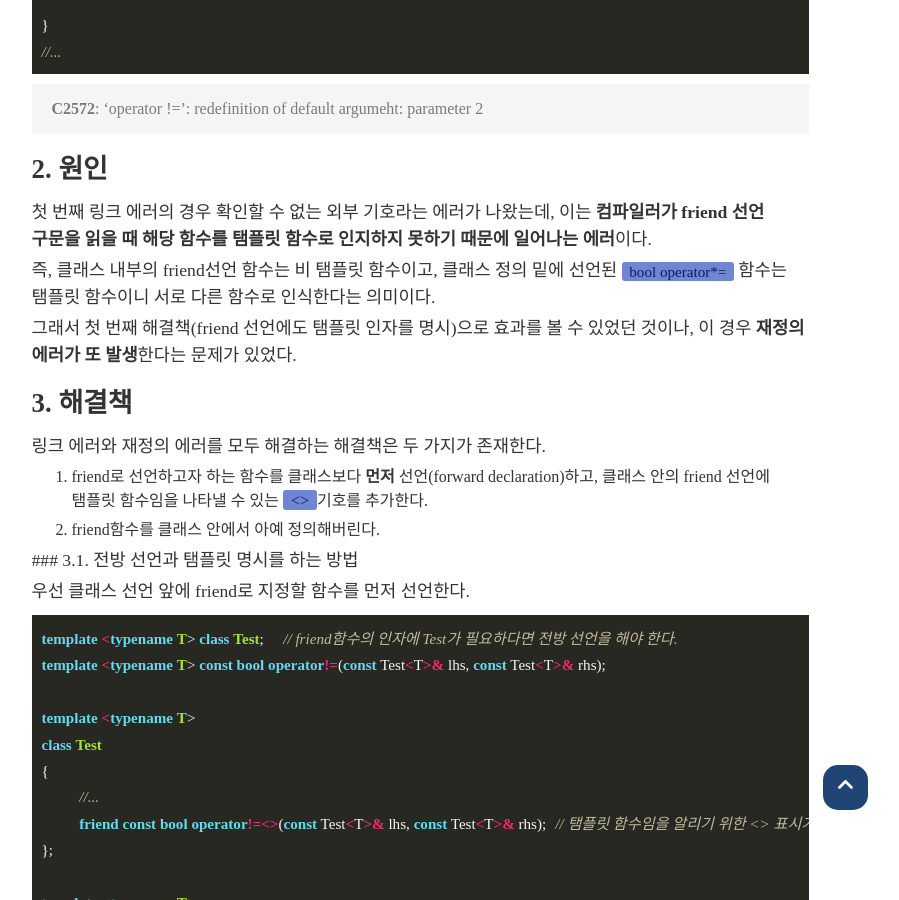
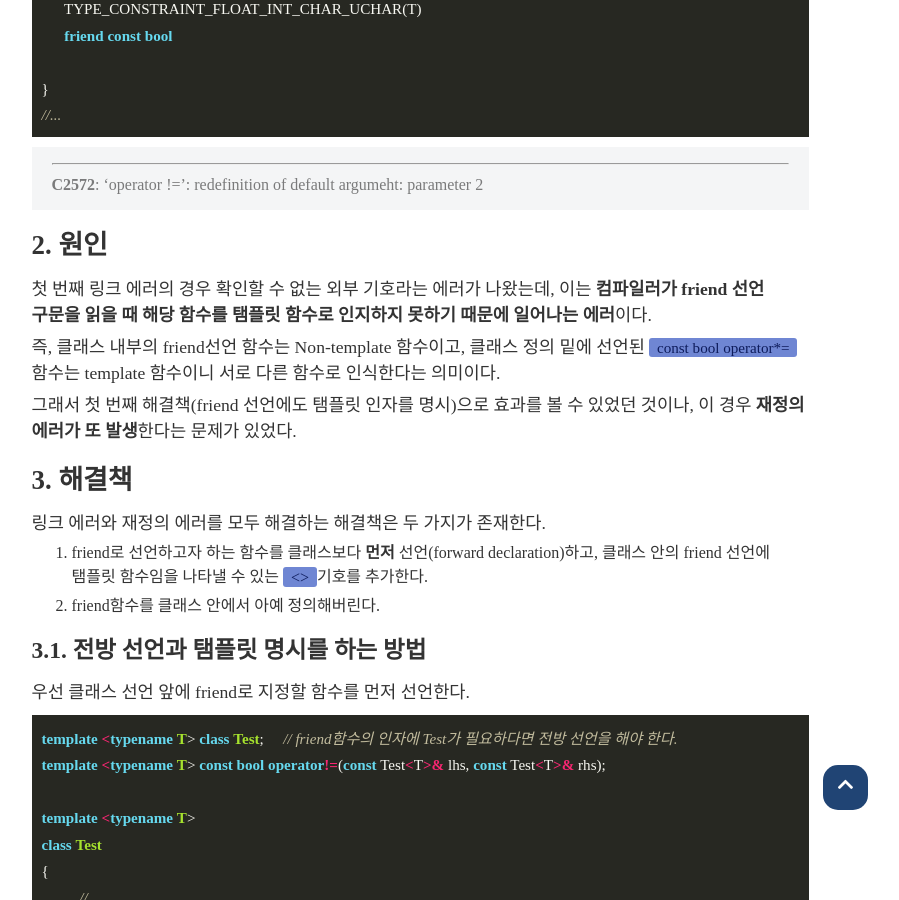
Before and after one commit to Hamsik2rang/Hamsik2rang.github.io, a Jekyll site: the page built from _posts/2022-04-17-How-to-implement-friend-template-function.md, in a window 1280 px wide and 900 px high, scrolled down 2673 px. Shown: the whole window, without its empty margins (220-1119 px from the left). Built offline with Jekyll 4.4.1, drawn with Linux system fonts in a browser that asks for light colours; nearby versions of some CDN libraries; some web fonts are replaced; comment, search, counter and statistics services are not loaded; some of the changed text lies outside the part shown.

Commit message:
오타 수정

```diff
--- a/_posts/2022-04-17-How-to-implement-friend-template-function.md
+++ b/_posts/2022-04-17-How-to-implement-friend-template-function.md
@@ -66,6 +66,8 @@ int main()
 
 ![]({{site.baseurl}}/assets/img/posts/2022-04-17/How-to-implement-friend-template-function/img01.jpg)
 
+>--------------------------------------------------------------------------------------
+>
 >**LNK1120**: 1 unresolved externals
 >**LNK2019**:	unresolved external symbol "bool const __cdecl operator!=(class Test<int> const &,class Test<int> const &)" (??9@YA?B_NAEBV?$Test@H@@0@Z) referenced in function main
 
@@ -77,6 +79,7 @@ template <typename T>
 class Test
 {
     //...
+
 
     template <typename T>
     friend const bool operator!=(const Test<T>& lhs, const Test<T>& rhs);
@@ -111,13 +114,15 @@ class Test
 
 {%endhighlight%}
 
+>----------------
+>
 >**C2572**: 'operator !=': redefinition of default argumeht: parameter 2
 
 ## 2. 원인
 
 첫 번째 링크 에러의 경우 확인할 수 없는 외부 기호라는 에러가 나왔는데, 이는 **컴파일러가 friend 선언 구문을 읽을 때 해당 함수를 탬플릿 함수로 인지하지 못하기 때문에 일어나는 에러**이다.
 
-즉, 클래스 내부의 friend선언 함수는 비 탬플릿 함수이고, 클래스 정의 밑에 선언된 `bool operator*=` 함수는 탬플릿 함수이니 서로 다른 함수로 인식한다는 의미이다.
+즉, 클래스 내부의 friend선언 함수는 Non-template 함수이고, 클래스 정의 밑에 선언된 `const bool operator*=` 함수는 template 함수이니 서로 다른 함수로 인식한다는 의미이다.
 
 그래서 첫 번째 해결책(friend 선언에도 탬플릿 인자를 명시)으로 효과를 볼 수 있었던 것이나, 이 경우 **재정의 에러가 또 발생**한다는 문제가 있었다.
 
@@ -128,7 +133,7 @@ class Test
 1. friend로 선언하고자 하는 함수를 클래스보다 **먼저** 선언(forward declaration)하고, 클래스 안의 friend 선언에 탬플릿 함수임을 나타낼 수 있는 `<>`기호를 추가한다.
 2. friend함수를 클래스 안에서 아예 정의해버린다.
 
- ### 3.1.  전방 선언과 탬플릿 명시를 하는 방법
+### 3.1.  전방 선언과 탬플릿 명시를 하는 방법
 
 우선 클래스 선언 앞에 friend로 지정할 함수를 먼저 선언한다.
 
@@ -180,6 +185,6 @@ class Test
 
 ## 5. 참고
 
-https://isocpp.org/wiki/faq/templates#template-friends
+[isocpp.org](https://isocpp.org/wiki/faq/templates#template-friends)
 
-https://stackoverflow.com/questions/3989678/c-template-friend-operator-overloading
+[stackoverflow - template friend operator overloading](https://stackoverflow.com/questions/3989678/c-template-friend-operator-overloading)
```
